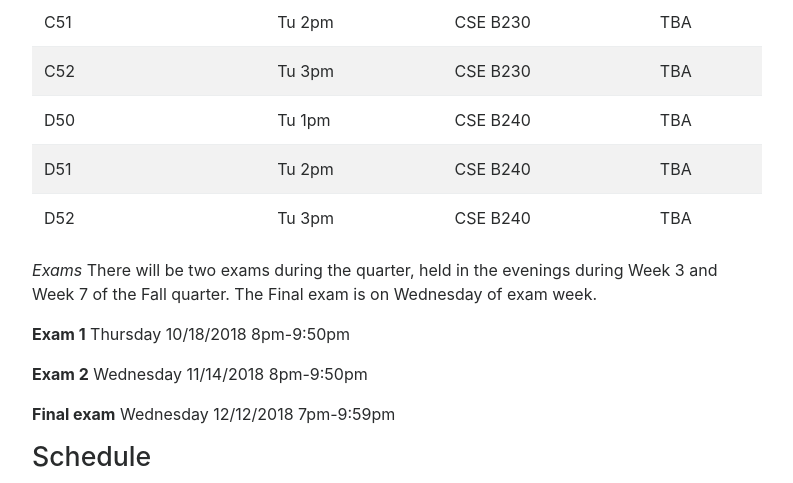
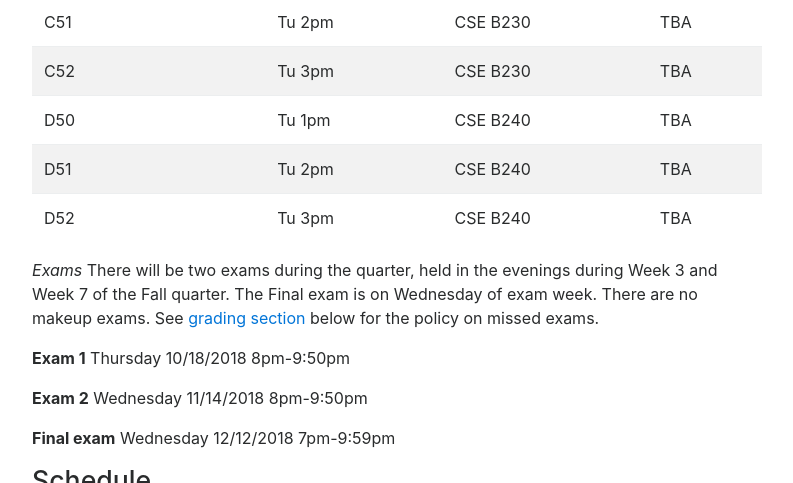
Before and after one commit to ucsd-cse8a-f18/ucsd-cse8a-f18.github.io, a Jekyll site: the page built from index.md, in a window 1280 px wide and 900 px high, scrolled down 2298 px, cut to the strip 0-483 px from the top of the window. Shown: the whole strip, without its empty margins (243-1036 px from the left). Built offline with Jekyll 4.4.1, drawn with Linux system fonts in a browser that asks for light colours; nearby versions of some CDN libraries.

Commit message:
Update index.md

```diff
--- a/index.md
+++ b/index.md
@@ -134,7 +134,8 @@ Policies
 </tr>
 </table>
 
-*Exams* There will be two exams during the quarter, held in the evenings during Week 3 and Week 7 of the Fall quarter.  The Final exam is on Wednesday of exam week.
+*Exams* There will be two exams during the quarter, held in the evenings during Week 3 and Week 7 of the Fall quarter.  The Final exam is on Wednesday of exam week.  There are no makeup exams.  See <a href="#Grading">grading section</a> below for the
+policy on missed exams.
 
 **Exam 1** Thursday 10/18/2018	8pm-9:50pm
 
```
